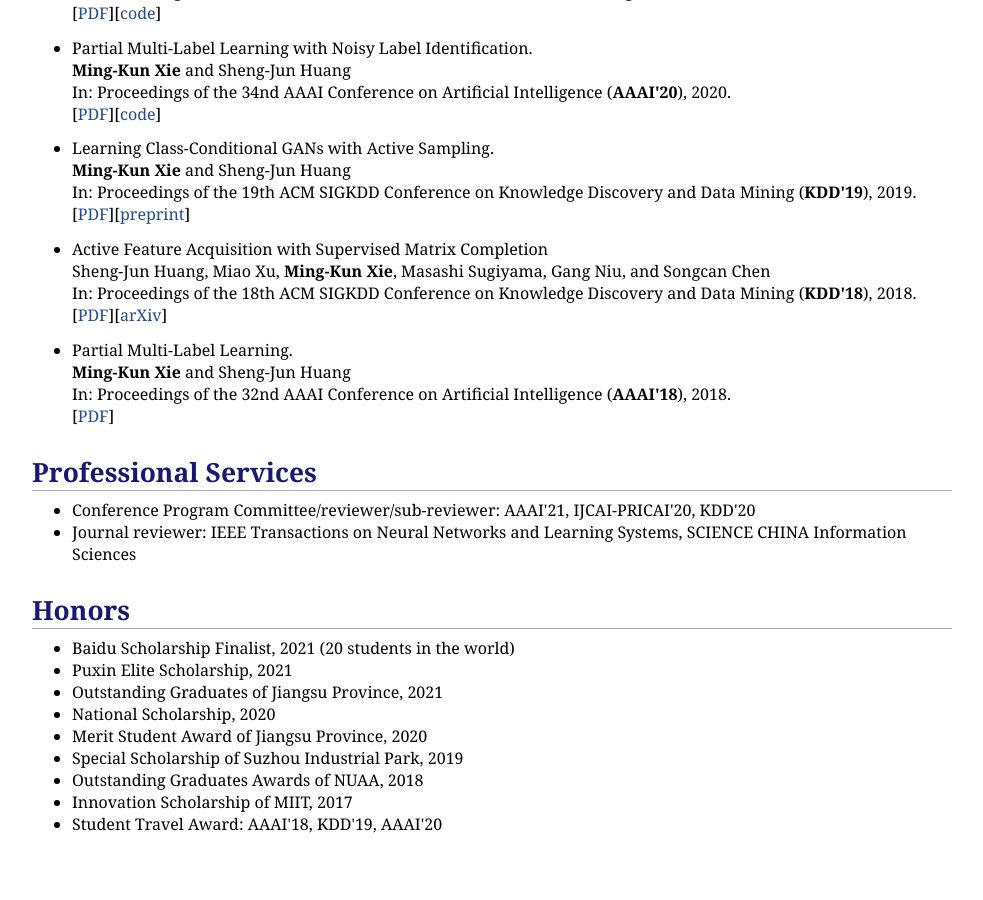
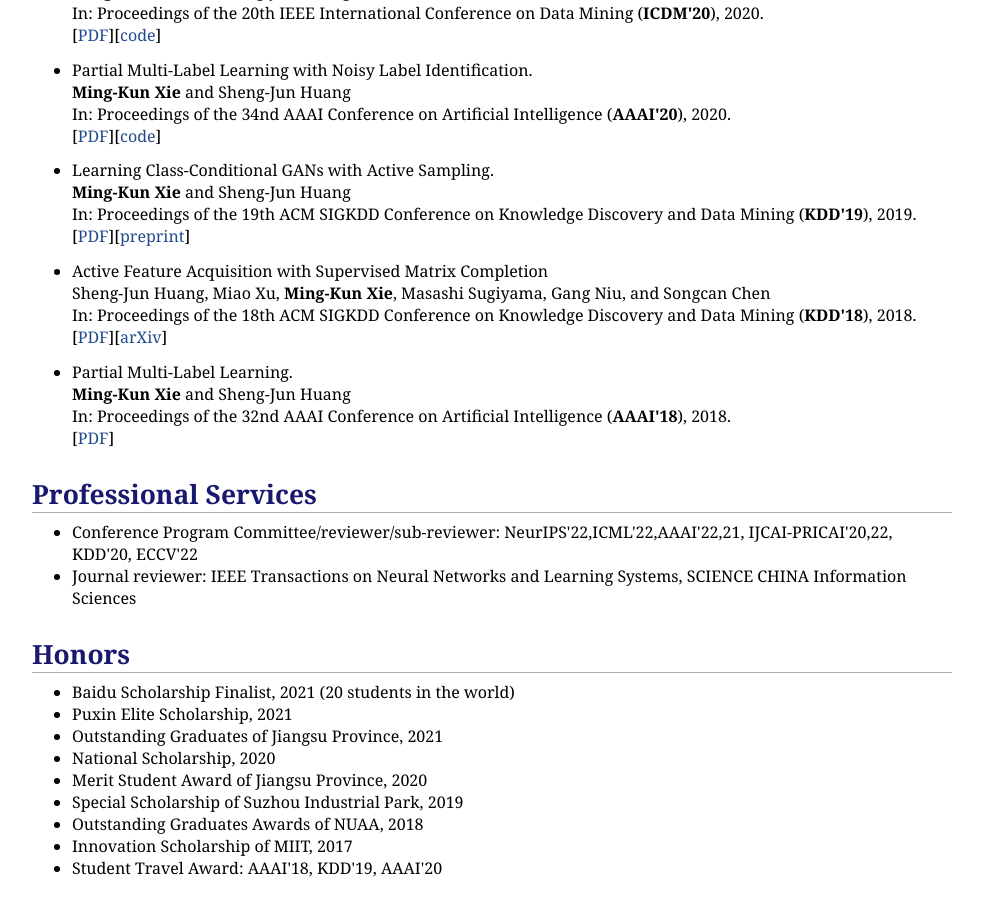
Before and after one commit to xiemk/xiemk.github.io, a Jekyll site: the page index.html, which Jekyll copies as it is, in a window 1280 px wide and 900 px high, scrolled down 1039 px. Shown: the whole window, without its empty margins (148-1131 px from the left). Built offline with Jekyll 4.4.1, drawn with Linux system fonts in a browser that asks for light colours; before the commit the page ends 1895 px from its top, so only the background shows below that.

Commit message:
updating

```diff
--- a/index.html
+++ b/index.html
@@ -11,7 +11,7 @@
 <div id="layout-content">
 
 <table class="imgtable"><tr><td>
-<a href="xiemk.jpg"><img src="images/me-v3.jpg" alt="xiemk.jpg" height="200px" /></a>&nbsp;</td>
+<a href="xiemk.jpg"><img src="images/me.jpg" alt="xiemk.jpg" height="200px" /></a>&nbsp;</td>
 <td align="left"><p><b><font size="+3" face="STKaiti">谢 明 昆</font></b><br />
 <font size="+2">Ming-Kun Xie</font></b><br />
 Ph.D Student</font></b><br />
@@ -75,7 +75,7 @@
 
 <h1>Professional Services</h1>
 <ul style="list-style-type:disc">
-	<li>Conference Program Committee/reviewer/sub-reviewer: AAAI'21, IJCAI-PRICAI'20, KDD'20</li>
+	<li>Conference Program Committee/reviewer/sub-reviewer: NeurIPS'22,ICML'22,AAAI'22,21, IJCAI-PRICAI'20,22, KDD'20, ECCV'22</li>
   <li>Journal reviewer: IEEE Transactions on Neural Networks and Learning Systems, SCIENCE CHINA Information Sciences</li>
 </ul>
 
```
Also changed, not shown: 1 other file.
